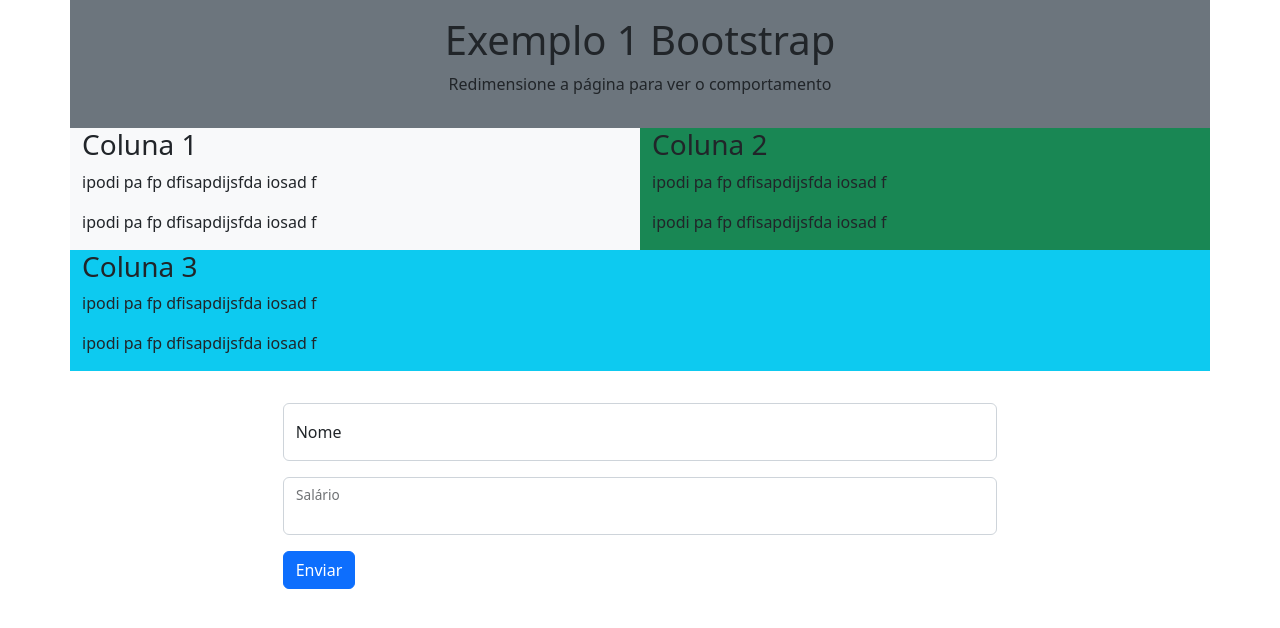
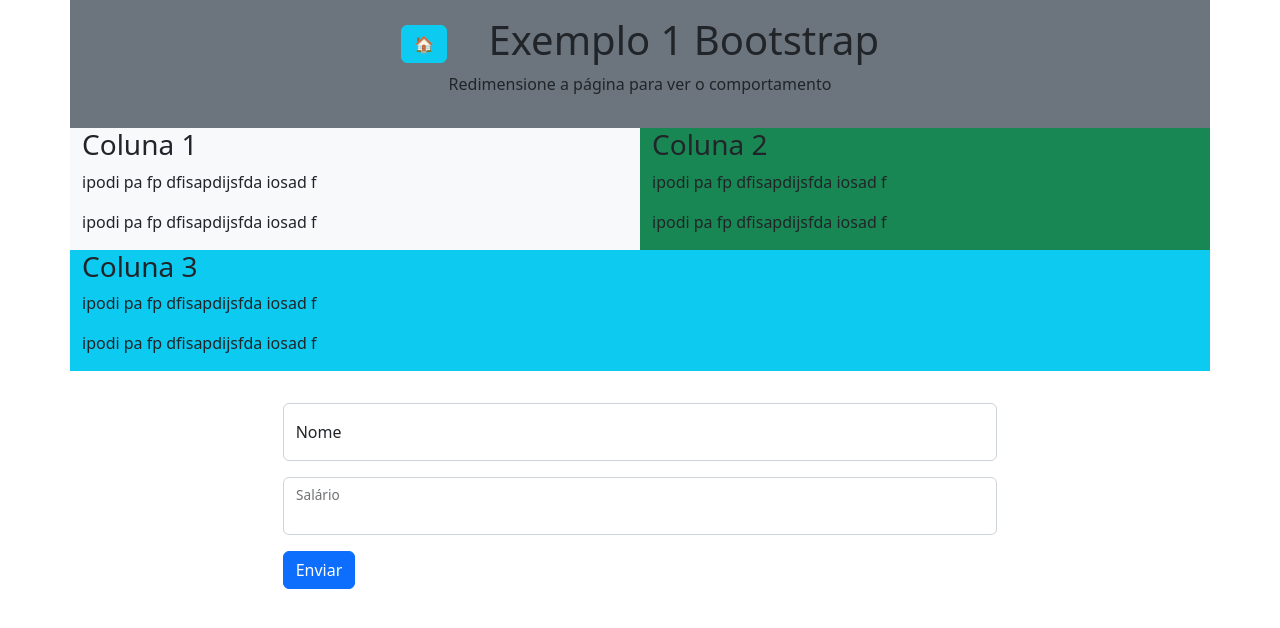
Before and after one commit to marcos-faino/paginaprincipal2025, a plain HTML site: page exemplos/exemplo1boot.html in a window 1280 px wide. Drawn offline with Linux system fonts and the light colour scheme.

Commit message:
Update exemplo1boot.html

```diff
--- a/exemplos/exemplo1boot.html
+++ b/exemplos/exemplo1boot.html
@@ -8,7 +8,9 @@
 </head>
 <body>
     <header class="container p-3 bg-secondary text-center">
-        <h1>Exemplo 1 Bootstrap</h1>
+        <h1><a href="/" class="btn btn-info">🏠</a>
+            &nbsp;&nbsp;&nbsp;Exemplo 1 Bootstrap
+        </h1>
         <p>Redimensione a página para ver o comportamento</p>
     </header>
     <main class="container">
```
